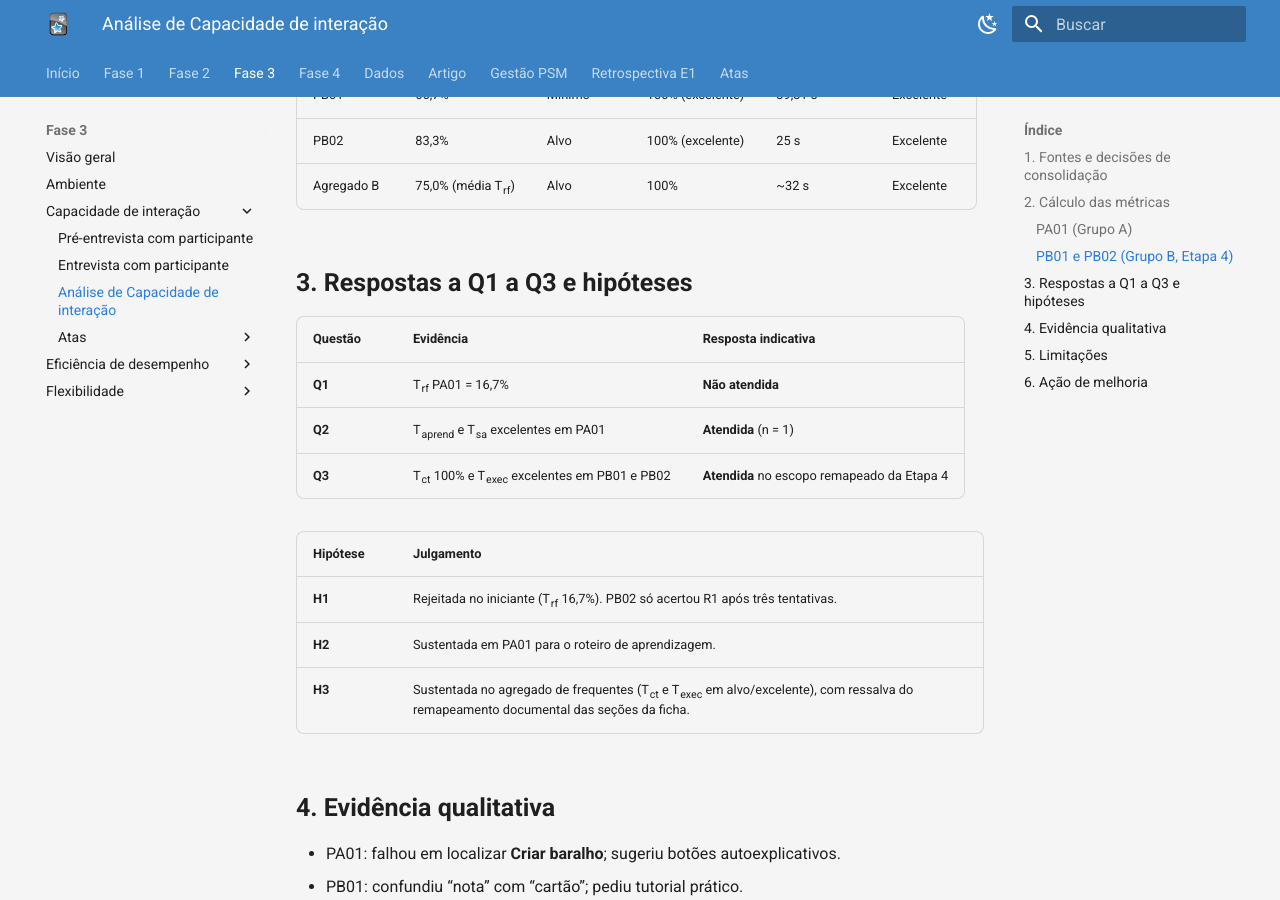
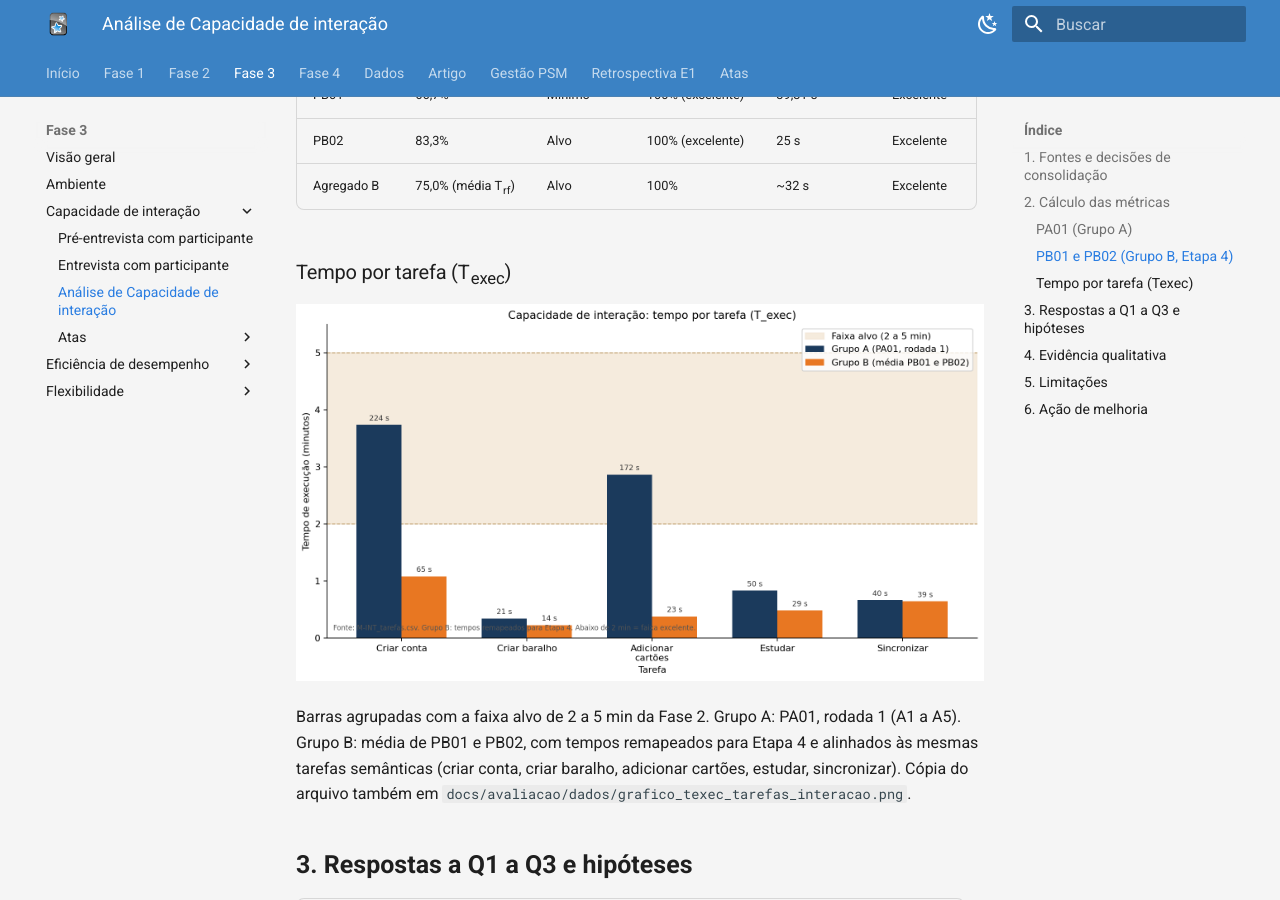
Before and after one commit to FCTE-Qualidade-de-Software-1/2026-2_T01_BETTY_SNYDER, an MkDocs documentation site: the page built from docs/avaliacao/analise/interacao.md, in a window 1280 px wide and 900 px high, scrolled down 1525 px. Built offline with MkDocs 1.6.1 and Material for MkDocs 9.7.7, drawn with Linux system fonts in a browser that asks for light colours.

Commit message:
docs(interacao): adiciona gráfico T_exec e detalha a Fase 4
Inclui barras por tarefa (PA01 vs média PB01/PB02) na análise e na página da Fase 4.

```diff
--- a/docs/avaliacao/analise/interacao.md
+++ b/docs/avaliacao/analise/interacao.md
@@ -39,6 +39,12 @@ Esta página consolida as métricas de Capacidade de interação a partir das fi
 | PB02 | 83,3% | Alvo | 100% (excelente) | 25 s | Excelente |
 | Agregado B | 75,0% (média T<sub>rf</sub>) | Alvo | 100% | ~32 s | Excelente |
 
+### Tempo por tarefa (T<sub>exec</sub>)
+
+![Tempo por tarefa (T_exec): Grupo A (PA01) e Grupo B (média PB01 e PB02)](../../assets/grafico_texec_tarefas_interacao.png)
+
+Barras agrupadas com a faixa alvo de 2 a 5 min da Fase 2. Grupo A: PA01, rodada 1 (A1 a A5). Grupo B: média de PB01 e PB02, com tempos remapeados para Etapa 4 e alinhados às mesmas tarefas semânticas (criar conta, criar baralho, adicionar cartões, estudar, sincronizar). Cópia do arquivo também em `docs/avaliacao/dados/grafico_texec_tarefas_interacao.png`.
+
 ## 3. Respostas a Q1 a Q3 e hipóteses
 
 | Questão | Evidência | Resposta indicativa |
```
Also changed, not shown: docs/fase4.md (+4 -0 lines), docs/assets/grafico_texec_tarefas_interacao.png (added), docs/avaliacao/dados/grafico_texec_tarefas_interacao.png (added).
